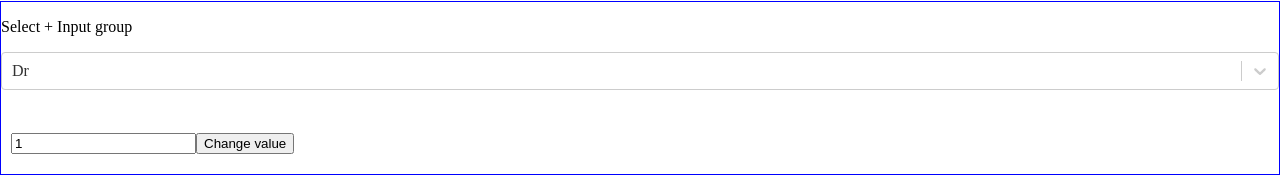
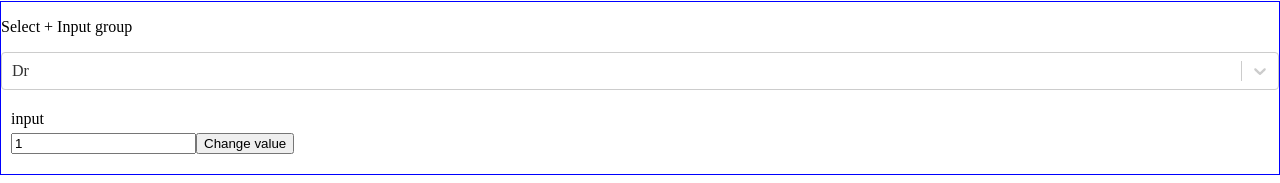
Before and after one commit to geekyme/demo-react-hooks, a Next.js app: page / in a window 1280 px wide. Shown: the part 181-364 px from the top of the page. Built offline with nearby package versions, Linux system fonts and the light colour scheme.

Commit message:
Refactor to provide reusable useStore for composite components

```diff
--- a/components/Form/FormUtils.jsx
+++ b/components/Form/FormUtils.jsx
@@ -1,6 +1,82 @@
 import React, { useContext, useState, useEffect, useRef } from "react";
 
 export const FormContext = React.createContext();
+
+export function useStore(data) {
+  const [state, setState] = useState(data || {});
+  const [errors, setErrors] = useState({});
+  const [dirties, setDirties] = useState({});
+  const store = {
+    data: state,
+    dirties,
+    errors,
+    setField: setField,
+    setError: setError,
+    removeError: removeError,
+    setDirty: setDirty,
+    resetData: resetData,
+    setAllDirty: setAllDirty
+  };
+
+  function setAllDirty() {
+    const names = Object.keys(state);
+    const dirties = names.reduce((acc, name) => {
+      acc[name] = true;
+      return acc;
+    }, {});
+
+    setDirties(dirties);
+  }
+
+  function setDirty(name) {
+    setDirties(prevState => ({
+      ...prevState,
+      [name]: true
+    }));
+  }
+
+  function removeError({ name }) {
+    setErrors(prevState => {
+      delete prevState[name];
+
+      return {
+        ...prevState
+      };
+    });
+  }
+
+  function setError({ name, error }) {
+    setErrors(prevState => ({
+      ...prevState,
+      [name]: error
+    }));
+  }
+
+  function resetData(data) {
+    setState(data || {});
+  }
+
+  async function setField({ name, value }) {
+    const changes = { [name]: value };
+    const newState = { ...state, [name]: value };
+
+    if (typeof interceptChange === "function") {
+      const alteredNewState = await interceptChange(state, newState, changes);
+
+      if (typeof alteredNewState !== "undefined") {
+        setState(alteredNewState);
+        return;
+      }
+    }
+
+    setState(prevState => ({
+      ...prevState,
+      ...changes
+    }));
+  }
+
+  return store;
+}
 
 export function useValidator({ name, validate, value }) {
   const context = useContext(FormContext);
@@ -33,12 +109,49 @@ export function useValidator({ name, validate, value }) {
   }
 }
 
-export function useHandler(opts) {
-  const context = useContext(FormContext);
+function useStoreStrategy(opts) {
+  const { name, store, initialState, transformValue } = opts;
+  if (typeof name === "undefined") {
+    throw new Error("You must supply a 'name' prop if you are using <Form>");
+  }
 
-  if (typeof context === "undefined") {
+  const isInitialMount = useRef(true);
+  const pristine = !store.dirties[name];
+
+  const state =
+    typeof store.data[name] === "undefined" ? initialState : store.data[name];
+
+  useEffect(() => {
+    if (isInitialMount.current) {
+      isInitialMount.current = false;
+    } else {
+      if (pristine) {
+        store.setDirty(opts.name);
+      }
+
+      store.setField({
+        name: opts.name,
+        value: state
+      });
+    }
+  }, [state]);
+
+  return {
+    setValue(state) {
+      store.setField({
+        name,
+        value: state
+      });
+    },
+    value: transformValue ? transformValue(state) : state,
+    pristine
+  };
+}
+
+function useLocalStateStrategy(opts) {
+  const { transformValue, initialState } = opts;
   const [pristine, setPristine] = useState(true);
-    const [state, setState] = useState(opts.initialState);
+  const [state, setState] = useState(initialState);
   const isInitialMount = useRef(true);
 
   useEffect(() => {
@@ -55,45 +168,21 @@ export function useHandler(opts) {
     setValue(state) {
       setState(state);
     },
-      value: opts.transformValue ? opts.transformValue(state) : state,
-      pristine
-    };
-  } else {
-    if (typeof opts.name === "undefined") {
-      throw new Error("You must supply a 'name' prop if you are using <Form>");
-    }
-    const isInitialMount = useRef(true);
-    const pristine = !context.dirties[opts.name];
-
-    const state =
-      typeof context.data[opts.name] === "undefined"
-        ? opts.initialState
-        : context.data[opts.name];
-
-    useEffect(() => {
-      if (isInitialMount.current) {
-        isInitialMount.current = false;
-      } else {
-        if (pristine) {
-          context.setDirty(opts.name);
-        }
-
-        context.setField({
-          name: opts.name,
-          value: state
-        });
-      }
-    }, [state]);
-
-    return {
-      setValue(state) {
-        context.setField({
-          name: opts.name,
-          value: state
-        });
-      },
-      value: opts.transformValue ? opts.transformValue(state) : state,
+    value: transformValue ? transformValue(state) : state,
     pristine
   };
 }
+
+export function useHandler(opts) {
+  if (typeof opts.store !== "undefined") {
+    return useStoreStrategy(opts);
+  } else {
+    const context = useContext(FormContext);
+
+    if (typeof context !== "undefined") {
+      return useStoreStrategy({ ...opts, store: context });
+    } else {
+      return useLocalStateStrategy(opts);
     }
+  }
+}
--- a/components/Form/index.jsx
+++ b/components/Form/index.jsx
@@ -1,79 +1,20 @@
-import React, { useState, useEffect, useRef } from "react";
-import { FormContext } from "./FormUtils";
+import { FormContext, useStore } from "./FormUtils";
 
 export default function Form(props) {
-  const [state, setState] = useState(props.data || {});
-  const [errors, setErrors] = useState({});
-  const [dirties, setDirties] = useState({});
-  const context = {
-    data: state,
-    dirties,
-    errors,
-    setField: setField,
-    setError: setError,
-    removeError: removeError,
-    setDirty: setDirty
-  };
-
-  function setDirty(name) {
-    setDirties(prevState => ({
-      ...prevState,
-      [name]: true
-    }));
-  }
-
-  function removeError({ name }) {
-    setErrors(prevState => {
-      delete prevState[name];
-
-      return {
-        ...prevState
-      };
-    });
-  }
-
-  function setError({ name, error }) {
-    setErrors(prevState => ({
-      ...prevState,
-      [name]: error
-    }));
-  }
-
-  async function setField({ name, value }) {
-    const changes = { [name]: value };
-    const newState = { ...state, [name]: value };
-    const alteredNewState = await props.onChange(state, newState, changes);
-
-    if (typeof alteredNewState === "undefined") {
-      setState(prevState => ({
-        ...prevState,
-        ...changes
-      }));
-    } else {
-      setState(alteredNewState);
-    }
-  }
+  const store = useStore(props.data, props.onChange);
 
   function onSubmit(e) {
     e.preventDefault();
-    setDirties(markAllDirty(state));
-    props.onSubmit(state, errors);
-  }
-
-  function markAllDirty(state) {
-    const names = Object.keys(state);
-    return names.reduce((acc, name) => {
-      acc[name] = true;
-      return acc;
-    }, {});
+    store.setAllDirty();
+    props.onSubmit(store.data, store.errors);
   }
 
   function onReset() {
-    setState(props.data || {});
+    store.resetData(props.data);
   }
 
   return (
-    <FormContext.Provider value={context}>
+    <FormContext.Provider value={store}>
       <form onReset={onReset} onSubmit={onSubmit}>
         {props.children}
       </form>
--- a/components/FormCheckbox/index.jsx
+++ b/components/FormCheckbox/index.jsx
@@ -1,9 +1,11 @@
 import { useHandler } from "../Form/FormUtils";
 
 export default function FormCheckbox(props) {
+  const { name, initialState, store } = props;
   const { setValue, value } = useHandler({
-    name: props.name,
-    initialState: props.value
+    name,
+    initialState,
+    store
   });
 
   function onChange(e) {
--- a/components/FormInput/index.jsx
+++ b/components/FormInput/index.jsx
@@ -22,10 +22,11 @@ export function DumbFormInput(props) {
 }
 
 export default function FormInput(props) {
-  const { name, validate, ...other } = props;
+  const { name, validate, store, ...other } = props;
   const { setValue, value, pristine } = useHandler({
-    name: props.name,
-    initialState: props.value
+    name,
+    initialState: props.value,
+    store
   });
 
   const error = useValidator({
--- a/components/FormRadio/index.jsx
+++ b/components/FormRadio/index.jsx
@@ -5,6 +5,7 @@ export default function FormRadio(props) {
     name: props.name,
     onChange: props.onChange,
     initialState: props.value,
+    store: props.store,
     transformValue(value) {
       return value === props.value;
     }
--- a/components/FormSelect/index.jsx
+++ b/components/FormSelect/index.jsx
@@ -14,7 +14,8 @@ export function DumbFormSelect(props) {
 export default function FormSelect(props) {
   const { setValue, value } = useHandler({
     name: props.name,
-    initialState: props.value
+    initialState: props.value,
+    store: props.store
   });
 
   function onChange(selected) {
--- a/components/FormSelectInputGroup/index.jsx
+++ b/components/FormSelectInputGroup/index.jsx
@@ -1,43 +1,25 @@
-import { DumbFormInput } from "components/FormInput";
-import { DumbFormSelect } from "components/FormSelect";
-import { useHandler, useValidator } from "../Form/FormUtils";
-import { useState, useEffect, useRef } from "react";
+import FormInput from "components/FormInput";
+import FormSelect from "components/FormSelect";
+import { useHandler, useStore } from "../Form/FormUtils";
+import { useEffect, useRef } from "react";
 
 export default function FormSelectInputGroup(props) {
   const isInitialMount = useRef(true);
-  const [inputState, setInputState] = useState(props.inputValue);
-  const [selectState, setSelectState] = useState(props.selectValue);
-  const { setValue, value, pristine } = useHandler({
-    name: props.name,
-    initialState: buildState(selectState, inputState)
-  });
-
-  const error = useValidator({
-    name: props.name,
-    validate: props.validate,
-    value
+  const store = useStore(buildState(props.selectValue, props.inputValue));
+  const { setValue } = useHandler({
+    name: props.name
   });
 
   useEffect(() => {
     if (isInitialMount.current) {
       isInitialMount.current = false;
     } else {
-      setValue(buildState(selectState, inputState));
+      setValue({
+        title: store.data.selected.value,
+        name: store.data.input
+      });
     }
-  }, [inputState, selectState]);
-
-  function onSelectChange(selected) {
-    setSelectState(selected);
-  }
-
-  function onInputChange(e) {
-    setInputState(e.target.value);
-  }
-
-  function setInputValue(e) {
-    e.preventDefault();
-    setInputState("123");
-  }
+  }, [store.data]);
 
   function buildState(selected, input) {
     return {
@@ -49,18 +31,8 @@ export default function FormSelectInputGroup(props) {
   return (
     <div style={{ border: "1px solid blue", marginBottom: "10px" }}>
       <p>Select + Input group</p>
-      <DumbFormSelect
-        onChange={onSelectChange}
-        options={props.options}
-        value={value.selected}
-      />
-      <DumbFormInput
-        onChange={onInputChange}
-        value={value.input}
-        error={error}
-        setValue={setInputValue}
-        pristine={pristine}
-      />
+      <FormSelect name="selected" store={store} options={props.options} />
+      <FormInput name="input" store={store} validate={props.validate} />
     </div>
   );
 }
--- a/pages/getFormConfig.js
+++ b/pages/getFormConfig.js
@@ -80,7 +80,7 @@ export default function getFormConfig() {
         ];
 
         function validate(value) {
-          if (isNaN(value.input)) {
+          if (isNaN(value)) {
             return null;
           } else {
             return "Is that a proper name?";
--- a/pages/index.jsx
+++ b/pages/index.jsx
@@ -20,8 +20,8 @@ export default function AgendaPage() {
   } else {
     initialState = {
       fullName: {
-        selected: { value: "Dr", label: "Dr" },
-        input: "1"
+        title: "Dr",
+        name: "1"
       },
       select: { value: "chocolate", label: "Chocolate" },
       one: "hello",
```
Also changed, not shown: 1 other file (tests, documents, lock files or other folders). Lines whose indentation alone changed are shown as unchanged.
